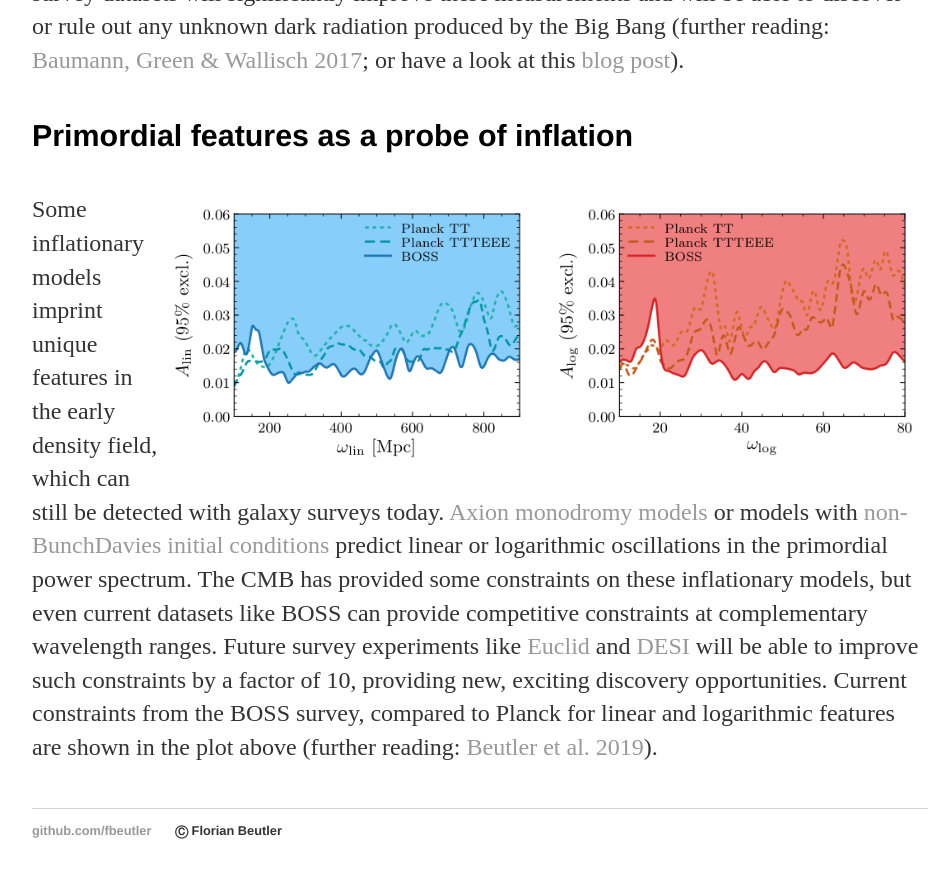
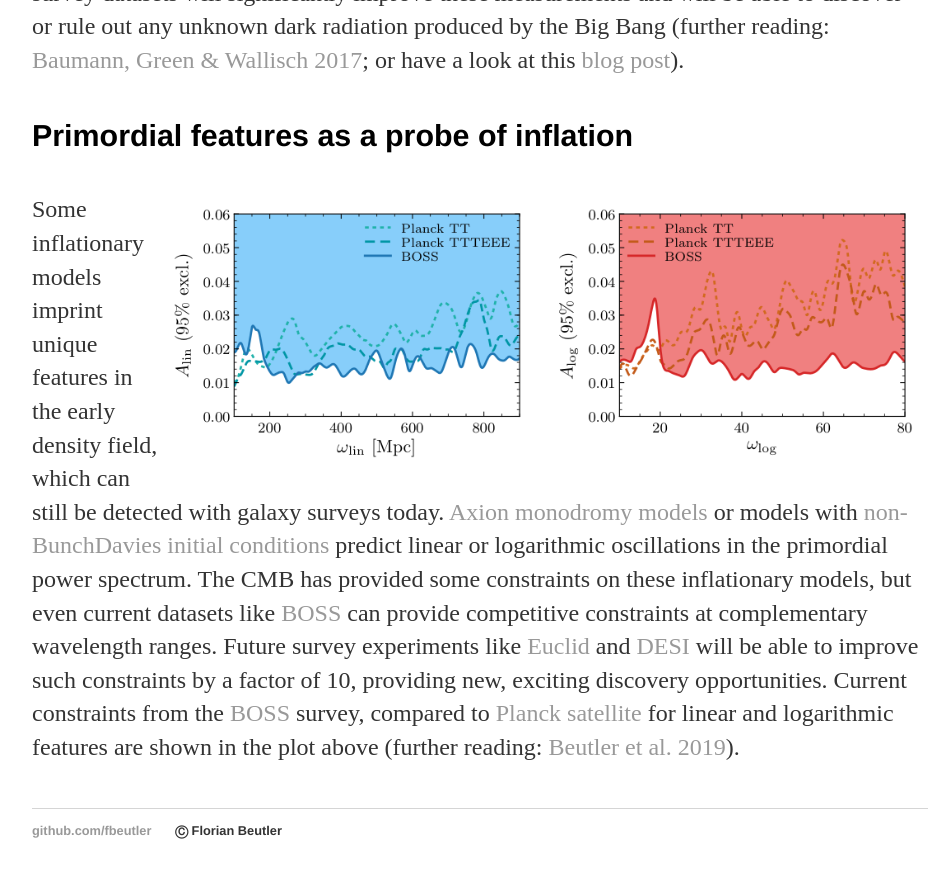
Before and after one commit to fbeutler/fbeutler.github.io, a Jekyll site: the page built from research/projects.html, in a window 1280 px wide and 900 px high, scrolled down 5312 px. Shown: the top 878 px of the window, without its empty margins (160-1109 px from the left). Built offline with Jekyll 4.4.1, drawn with Linux system fonts in a browser that asks for light colours.

Commit message:
Update projects.html

```diff
--- a/research/projects.html
+++ b/research/projects.html
@@ -109,7 +109,8 @@ pattern. Therefore by statistically analyzing the matter distribution in the Uni
       I am interested in developing efficient estimators for the galaxy bispectrum (Fourier-transform of the 3-point function) and use them
       for cosmological constraints. This project involves the development of statistically optimal estimators and to find computationally
       efficient algorithms to calculate these estimators. Recently my collaborators and I developed a new bispectrum estimator (<a href="https://arxiv.org/abs/1803.02132" target="_blank">Sugiyama, Saito, Beutler & Seo 2018</a>), which
-      compresses the available data more efficiently and allows for a self-consistent treatment of the survey geometry. Ultimately this project will use datasets like <a
+      compresses the available data more efficiently and allows for a self-consistent treatment of the survey geometry. Ultimately this
+      project will use datasets like <a
       href="http://www.sdss3.org/surveys/boss.php" target="_blank">BOSS</a>, <a href="http://www.sdss.org/surveys/eboss/" target="_blank">
       eBOSS</a> and eventually
       <a href="https://www.euclid-ec.org/" targey="_blank">Euclid</a> and <a href="http://desi.lbl.gov/" target="_blank">DESI</a>
@@ -171,12 +172,15 @@ pattern. Therefore by statistically analyzing the matter distribution in the Uni
       <a href="https://arxiv.org/abs/0803.3085" target="_blank">Axion monodromy models</a> or models with
       <a href="https://arxiv.org/abs/hep-th/0005209" target="_blank">non-BunchDavies initial
       conditions</a> predict linear or logarithmic oscillations in the primordial power spectrum. The CMB has provided some constraints
-      on these inflationary models, but even current datasets like BOSS can provide competitive constraints at complementary wavelength
+      on these inflationary models, but even current datasets like <a
+      href="http://www.sdss3.org/surveys/boss.php" target="_blank">BOSS</a> can provide competitive constraints at complementary wavelength
       ranges.
       Future survey experiments like <a href="https://www.euclid-ec.org/" targey="_blank">
       Euclid</a> and <a href="http://desi.lbl.gov/" target="_blank">DESI</a> will be able to improve such constraints by a factor of 10,
       providing new, exciting discovery opportunities. Current
-      constraints from the BOSS survey, compared to Planck for linear and logarithmic features are shown in the plot above (further reading:
+      constraints from the <a
+      href="http://www.sdss3.org/surveys/boss.php" target="_blank">BOSS</a> survey, compared to <a href="https://www.esa.int/Our_Activities/Space_Science/Planck/Planck_and_the_cosmic_microwave_background"
+                                                       target='_blank'>Planck satellite</a> for linear and logarithmic features are shown in the plot above (further reading:
       <a href="https://arxiv.org/abs/1906.08758" target="_blank">Beutler et al. 2019</a>).
     </p>
   </div>
```
